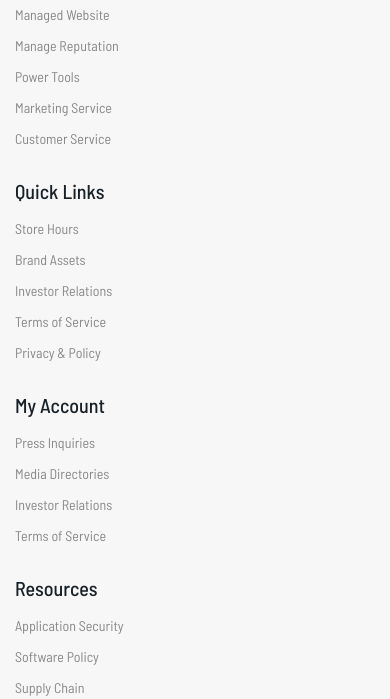
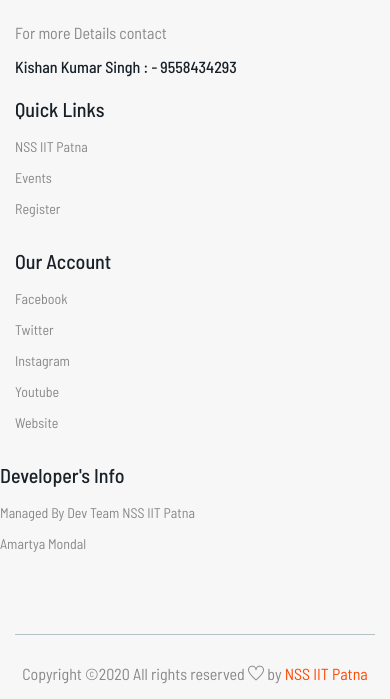
Before and after one commit to NSS-IITPatna/youth-fest-2020, a plain HTML site: page events.html in a window 390 px wide. Shown: the part 5466-6165 px from the top of the page. Drawn offline with Linux system fonts and the light colour scheme.

Commit message:
modified

```diff
--- a/events.html
+++ b/events.html
@@ -1,11 +1,11 @@
 <!doctype html>
-<html lang="zxx">
+<html lang="eng">
 
 <head>
     <!-- Required meta tags -->
     <meta charset="utf-8">
     <meta name="viewport" content="width=device-width, initial-scale=1, shrink-to-fit=no">
-    <title>ecobit</title>
+    <title>Youth Fest'20</title>
     <link rel="icon" href="img/favicon.png">
     <!-- Bootstrap CSS -->
     <link rel="stylesheet" href="css/bootstrap.min.css">
@@ -28,13 +28,13 @@
 
 <body>
     <!--::header part start::-->
-    <header class="main_menu single_page_menu">
+    <header class="main_menu">
         <div class="container">
             <div class="row align-items-center">
                 <div class="col-lg-12">
                     <nav class="navbar navbar-expand-lg navbar-light">
-                        <a class="navbar-brand" href="index.html"> <img src="img/logo.png" alt="logo">
-                        </a>
+                        <a class="navbar-brand main_logo" href="index.html"> <img src="img/index/nss.png" alt="logo"> </a>
+
                         <button class="navbar-toggler" type="button" data-toggle="collapse"
                             data-target="#navbarSupportedContent" aria-controls="navbarSupportedContent"
                             aria-expanded="false" aria-label="Toggle navigation">
@@ -47,12 +47,12 @@
                                     <a class="nav-link" href="index.html">Home</a>
                                 </li>
                                 <li class="nav-item">
-                                    <a class="nav-link" href="features.html">features</a>
+                                    <a class="nav-link" href="events.html">Events</a>
                                 </li>
                                 <li class="nav-item">
-                                    <a class="nav-link" href="pricing.html">pricing</a>
+                                    <a class="nav-link" href="team.html">Team</a>
                                 </li>
-                                <li class="nav-item dropdown">
+                               <!-- <li class="nav-item dropdown">
                                     <a class="nav-link dropdown-toggle" href="blog.html" id="navbarDropdown"
                                         role="button" data-toggle="dropdown" aria-haspopup="true" aria-expanded="false">
                                         Blog
@@ -70,13 +70,13 @@
                                     <div class="dropdown-menu" aria-labelledby="navbarDropdown1">
                                         <a class="dropdown-item" href="elements.html">Elements</a>
                                     </div>
-                                </li>
+                                </li>-->
                                 <li class="nav-item">
-                                    <a class="nav-link" href="contact.html">Contact</a>
+                                    <a class="nav-link" href="https://nss.iitp.ac.in">NSS IIT Patna</a>
                                 </li>
                             </ul>
                         </div>
-                        <a href="#" class="d-none d-sm-block btn_1">sing up</a>
+                        <a href="register.php" class="d-none d-sm-block btn_1 home_page_btn"><b>Register</b></a>
                     </nav>
                 </div>
             </div>
@@ -432,48 +432,39 @@
             <div class="row">
                 <div class="col-sm-8 col-md-4 col-lg-4">
                     <div class="single_footer_part">
-                            <a href="index.html" class="footer_logo_iner"> <img src="img/footer_logo.png" alt="#"> </a>
-                            <p>Gathered. Under is whose you'll to make years is mat lights thing together fish made
-                                forth thirds cattle behold won't. Fourth creeping first female.
+                        <a href="index.html" class="footer_logo_iner"> <img src="img/index/logo.jpeg" alt="#"> </a>
+                        <p>For more Details contact <br>
                         </p>
+                        <h5>Kishan Kumar Singh : - 9558434293</h5>
                     </div>
                 </div>
                 <div class="col-sm-4 col-md-4 col-lg-2">
+
+                </div>
+                <div class="col-sm-4 col-md-4 col-lg-2">
                     <div class="single_footer_part">
-                            <h4>About Us</h4>
+                        <h4>Quick Links</h4>
                         <ul class="list-unstyled">
-                                <li><a href="">Managed Website</a></li>
-                                <li><a href="">Manage Reputation</a></li>
-                                <li><a href="">Power Tools</a></li>
-                                <li><a href="">Marketing Service</a></li>
-                                <li><a href="">Customer Service</a></li>
+                            <li><a href="https://nss.iitp.ac.in">NSS IIT Patna</a></li>
+                            <li><a href="events.html">Events</a></li>
+                            <li><a href="register.php">Register</a></li>
+
                         </ul>
                     </div>
                 </div>
                 <div class="col-sm-4 col-md-4 col-lg-2">
                     <div class="single_footer_part">
-                            <h4>Quick Links</h4>
+                        <h4>Our Account</h4>
                         <ul class="list-unstyled">
-                                <li><a href="">Store Hours</a></li>
-                                <li><a href="">Brand Assets</a></li>
-                                <li><a href="">Investor Relations</a></li>
-                                <li><a href="">Terms of Service</a></li>
-                                <li><a href="">Privacy & Policy</a></li>
+                            <li><a href="https://www.facebook.com/nss.iitp/">Facebook</a></li>
+                            <li><a href="https://twitter.com/nss.iitp/">Twitter</a></li>
+                            <li><a href="https://instagram.com/nss.iitp/">Instagram</a></li>
+                            <li><a href="https://www.youtube.com/channel/UCxuUcmz-ymAN_66Mb7HSVmg">Youtube</a></li>
+                            <li><a href="https://nss.iitp.ac.in">Website</a></li>
                         </ul>
                     </div>
                 </div>
-                    <div class="col-sm-4 col-md-4 col-lg-2">
-                        <div class="single_footer_part">
-                            <h4>My Account</h4>
-                            <ul class="list-unstyled">
-                                <li><a href="">Press Inquiries</a></li>
-                                <li><a href="">Media Directories</a></li>
-                                <li><a href="">Investor Relations</a></li>
-                                <li><a href="">Terms of Service</a></li>
-                            </ul>
-                        </div>
-                    </div>
-                    <div class="col-sm-4 col-md-3 col-lg-2">
+                <!-- <div class="col-sm-4 col-md-3 col-lg-2">
                     <div class="single_footer_part">
                         <h4>Resources</h4>
                         <ul class="list-unstyled">
@@ -484,6 +475,13 @@
                             <li><a href="">Manage Reputation</a></li>
                         </ul>
                     </div>
+                </div> -->
+                <div class="single_footer_part">
+                    <h4>Developer's Info</h4>
+                    <ul class="list-unstyled">
+                        <li><a href="team.html">Managed By Dev Team NSS IIT Patna</a></li>
+                        <li><a href="https://atm1504.in">Amartya Mondal</a></li>
+                    </ul>
                 </div>
             </div>
             <hr>
@@ -491,17 +489,18 @@
                 <div class="col-lg-8">
                     <div class="copyright_text">
                         <P><!-- Link back to Colorlib can't be removed. Template is licensed under CC BY 3.0. -->
-Copyright &copy;<script>document.write(new Date().getFullYear());</script> All rights reserved | This template is made with <i class="fa fa-heart-o" aria-hidden="true"></i> by <a href="https://colorlib.com" target="_blank">Colorlib</a>
+Copyright &copy;<script>document.write(new Date().getFullYear());</script> All rights reserved <i class="ti-heart" aria-hidden="true"></i> by <a href="https://nss.iitp.ac.in" target="_blank">NSS IIT Patna</a>
 <!-- Link back to Colorlib can't be removed. Template is licensed under CC BY 3.0. --></P>
                     </div>
                 </div>
                 <div class="col-lg-4">
                     <div class="footer_icon social_icon">
                         <ul class="list-unstyled">
-                                <li><a href="#" class="single_social_icon"><i class="fab fa-facebook-f"></i></a></li>
-                                <li><a href="#" class="single_social_icon"><i class="fab fa-twitter"></i></a></li>
-                                <li><a href="#" class="single_social_icon"><i class="fas fa-globe"></i></a></li>
-                                <li><a href="#" class="single_social_icon"><i class="fab fa-behance"></i></a></li>
+                            <li><a href="" class="single_social_icon"><i class="fab fa-facebook-f"></i></a></li>
+                            <li><a href="https://twitter.com/nss.iitp/" class="single_social_icon"><i class="fab fa-twitter"></i></a></li>
+                            <li><a href="https://instagram.com/nss.iitp/" class="single_social_icon"><i class="fab fa-instagram"></i></a></li>
+                            <li><a href="https://www.youtube.com/channel/UCxuUcmz-ymAN_66Mb7HSVmg" class="single_social_icon"><i class="fab fa-youtube"></i></a></li>
+                            <li><a href="https://github.com/nss-iitpatna" class="single_social_icon"><i class="fab fa-github "></i></a></li>
                         </ul>
                     </div>
                 </div>
```
Also changed, not shown: team.html (+2 -2 lines). Lines whose indentation alone changed are shown as unchanged.
